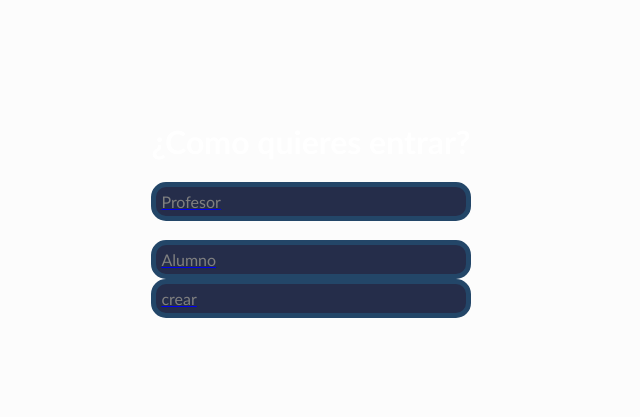
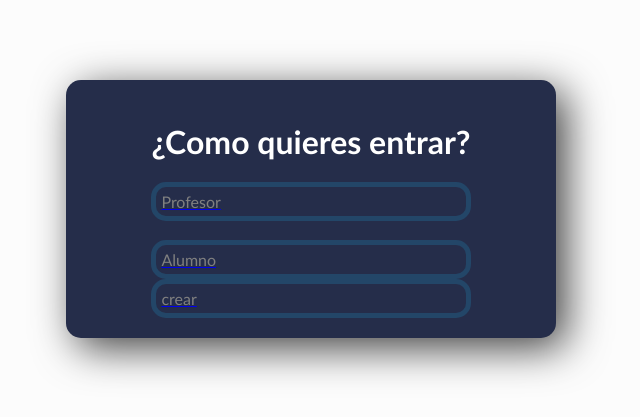
Before and after one commit to david7ello/Refconap, a React (Vite) app in the folder mapa_mental/: page / in a window 1280 px wide. Shown: the part 191-608 px from the top of the page, without its empty margins (329-969 px from the left). Built offline with nearby package versions, Linux system fonts and the light colour scheme.

Commit message:
feat styles home

```diff
--- a/mapa_mental/src/Home.jsx
+++ b/mapa_mental/src/Home.jsx
@@ -4,18 +4,21 @@
 
 const Home = () => {
   return (
-    <div className='app1'>
+    <div className='app'>
+        <div className='app1'>
+
         <h1>¿Como quieres entrar?</h1>
-        <Link to={"/maestros"}>
+        <Link to={"/crearActividad"}>
         <button>Profesor</button>
         </Link>
         <br/>
-        <Link to={"/cuestionarios"}>
+        <Link to={"/seleccionCurso"}>
         <button>Alumno</button>
         </Link>
         <Link to={"/crear"}>
           <button>crear</button>
         </Link>
+        </div>
     </div>
   )
 }
```
